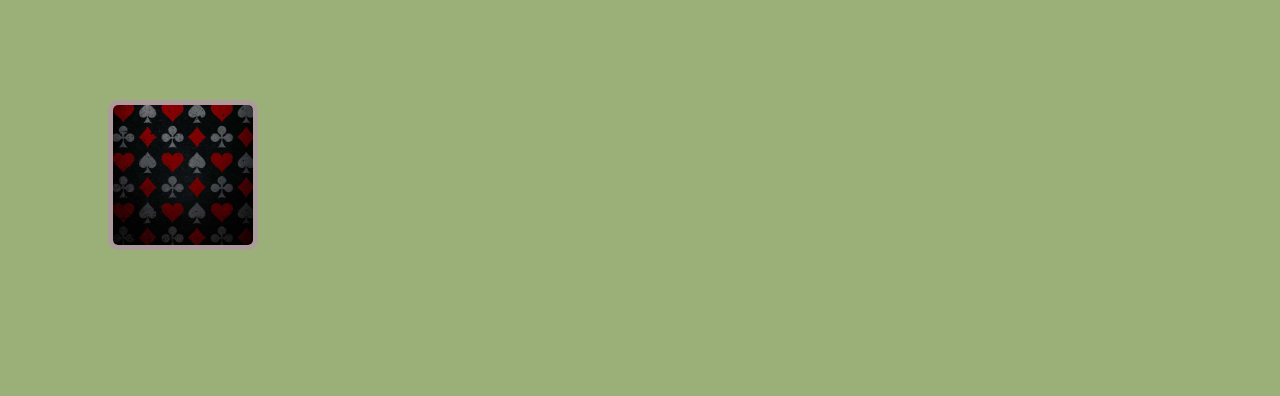
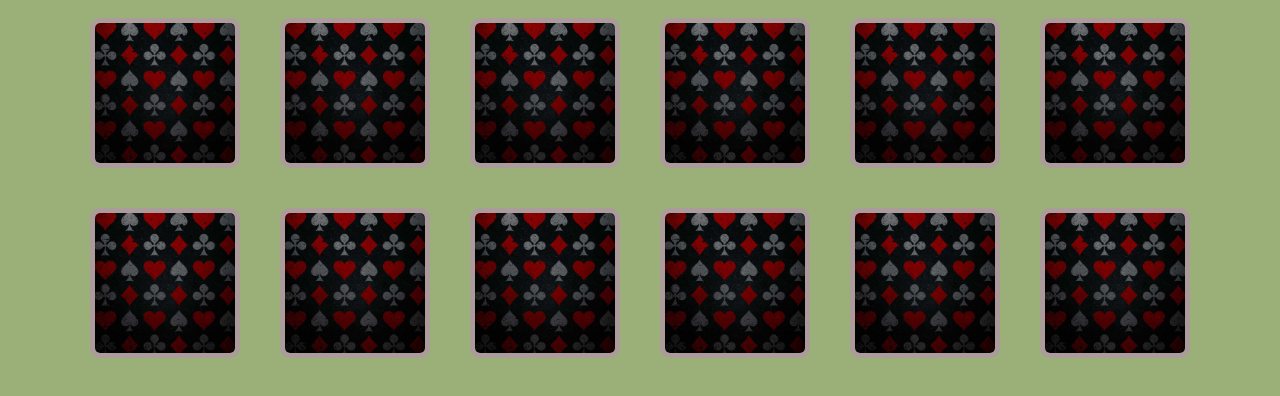
Before and after one commit to SpringrollBrothers/Memory-Game, a plain HTML site: page mg.html in a window 1280 px wide. Drawn offline with Linux system fonts and the light colour scheme.

Commit message:
added new functions for week 2 memory game

```diff
--- a/mg.css
+++ b/mg.css
@@ -3,7 +3,7 @@
   height: 150px;
   padding: 0;
   border: 5px solid #ac9b9b;
-  margin: 100px;
+  margin: 10px;
   display: flex;
   align-items: center;
   justify-content: center;
@@ -19,3 +19,10 @@
 body {
   background-color: hwb(82 47% 31%);
 }
+
+.game-board {
+  display: flex;
+  flex-wrap: wrap;
+  justify-content: center;
+  gap: 20px;
+}
--- a/mg.js
+++ b/mg.js
@@ -1,14 +1,30 @@
 const backImg = "img/back.jpeg";
-const frontImg = "img/front.jpg";
-let showFront = false;
+const frontImg = [
+  "img/front.jpg",
+  "img/front1.jpeg",
+  "img/front2.jpeg",
+  "img/front3.jpeg",
+  "img/front4.avif",
+  "img/front5.jpeg",
+];
+const doubledFrontImgs = [...frontImg, ...frontImg];
 
-function createCardButton() {
+function shuffleArray(array) {
+  for (let i = array.length - 1; i > 0; i--) {
+    const j = Math.floor(Math.random() * (i + 1));
+    [array[i], array[j]] = [array[j], array[i]];
+  }
+  return array;
+}
+
+function createCardButton(frontImg) {
   const cardButton = document.createElement("button");
   cardButton.className = "card";
 
   const img = document.createElement("img");
   img.src = backImg;
   cardButton.appendChild(img);
+  let showFront = false;
 
   cardButton.addEventListener("click", () => {
     if (showFront) {
@@ -22,5 +38,8 @@ function createCardButton() {
 
   return cardButton;
 }
+const shuffledFrontImgs = shuffleArray(doubledFrontImgs);
 const gameBoard = document.querySelector(".game-board");
-gameBoard.appendChild(createCardButton());
+shuffledFrontImgs.forEach((frontImg) => {
+  gameBoard.appendChild(createCardButton(frontImg));
+});
```
